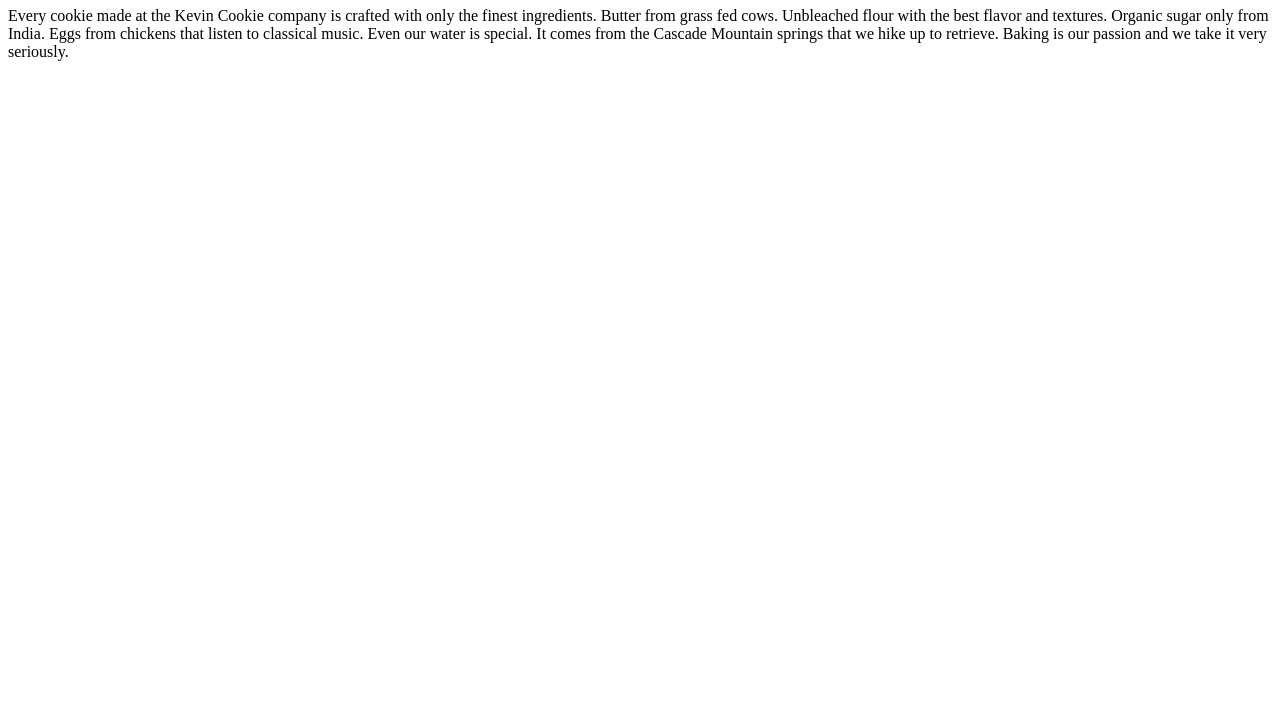
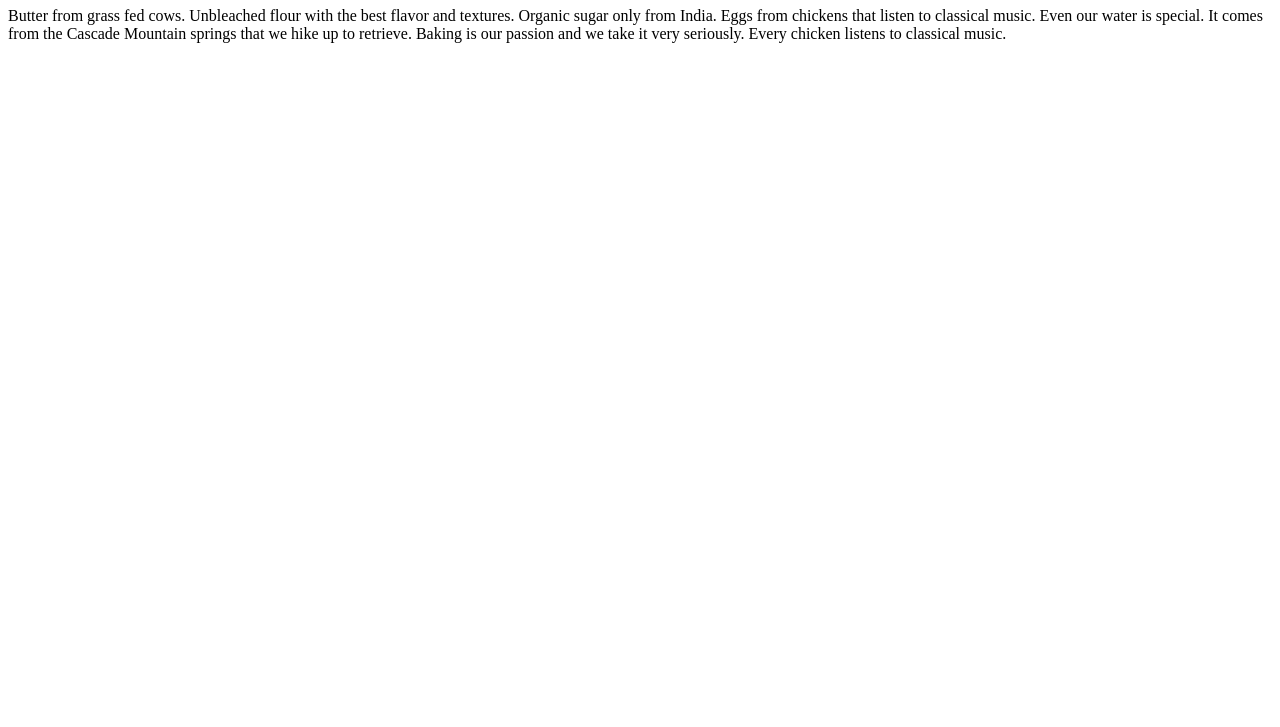
Before and after one commit to ice9dry/KevinCookieCompany.com, a plain HTML site: page index.htm in a window 1280 px wide. Shown: the part 73-800 px from the top of the page. Drawn offline with Linux system fonts and the light colour scheme.

Commit message:
updated text

```diff
--- a/index.htm
+++ b/index.htm
@@ -3,7 +3,9 @@
 <body>
 
 <h1>Deliciousness in every bite!</h1>
-<p>Every cookie made at the Kevin Cookie company is crafted with only the finest ingredients. Butter from grass fed cows. Unbleached flour with the best flavor and textures. Organic sugar only from India. Eggs from chickens that listen to classical music. Even our water is special. It comes from the Cascade Mountain springs that we hike up to retrieve. Baking is our passion and we take it very seriously.</p>
+<p>Butter from grass fed cows. Unbleached flour with the best flavor and textures. Organic sugar only from India. Eggs from chickens that listen to classical music. Even our water is special. It comes from the Cascade Mountain springs that we hike up to retrieve. Baking is our passion and we take it very seriously.
+Every chicken listens to classical music.
+</p>
 
 </body>
 </html>
```
